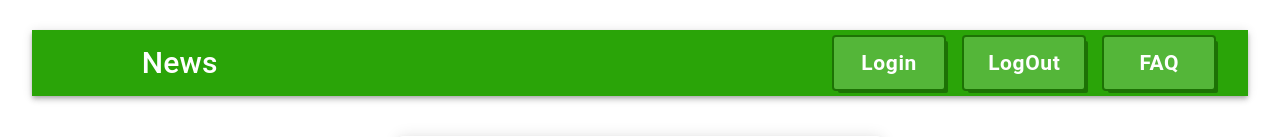
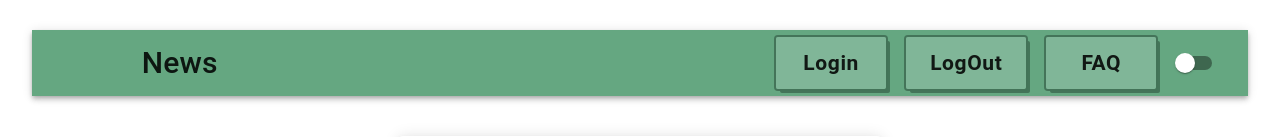
Before and after one commit to VanoKi/todolist-02, a React (Vite) app: page / in a window 1280 px wide. Shown: the top 137 px of the page. Built offline with nearby package versions, Linux system fonts and the light colour scheme; some icons are missing.

Commit message:
feat: add switch

```diff
--- a/src/App.tsx
+++ b/src/App.tsx
@@ -94,7 +94,7 @@ export const App = () => {
   const theme = createTheme({
     palette: {
       primary: {
-        main: '#2aa408'
+        main: 'rgba(98,166,127,0.98)'
       }
     }
   });
--- a/src/components/MyAppBar.tsx
+++ b/src/components/MyAppBar.tsx
@@ -4,7 +4,7 @@ import Typography from '@mui/material/Typography';
 import IconButton from '@mui/material/IconButton';
 import MenuIcon from '@mui/icons-material/Menu';
 import {MenuBtn} from "./MenuBtn.tsx";
-import {useTheme} from "@mui/material";
+import {Switch, useTheme} from "@mui/material";
 
 export const MyAppBar = () => {
   const theme = useTheme()
@@ -26,6 +26,7 @@ export const MyAppBar = () => {
         <MenuBtn color="inherit" background={theme.palette.primary.light}>Login</MenuBtn>
         <MenuBtn color="inherit">LogOut</MenuBtn>
         <MenuBtn color="inherit">FAQ</MenuBtn>
+        <Switch color={'default'}/>
       </Toolbar>
     </AppBar>
   );
```
